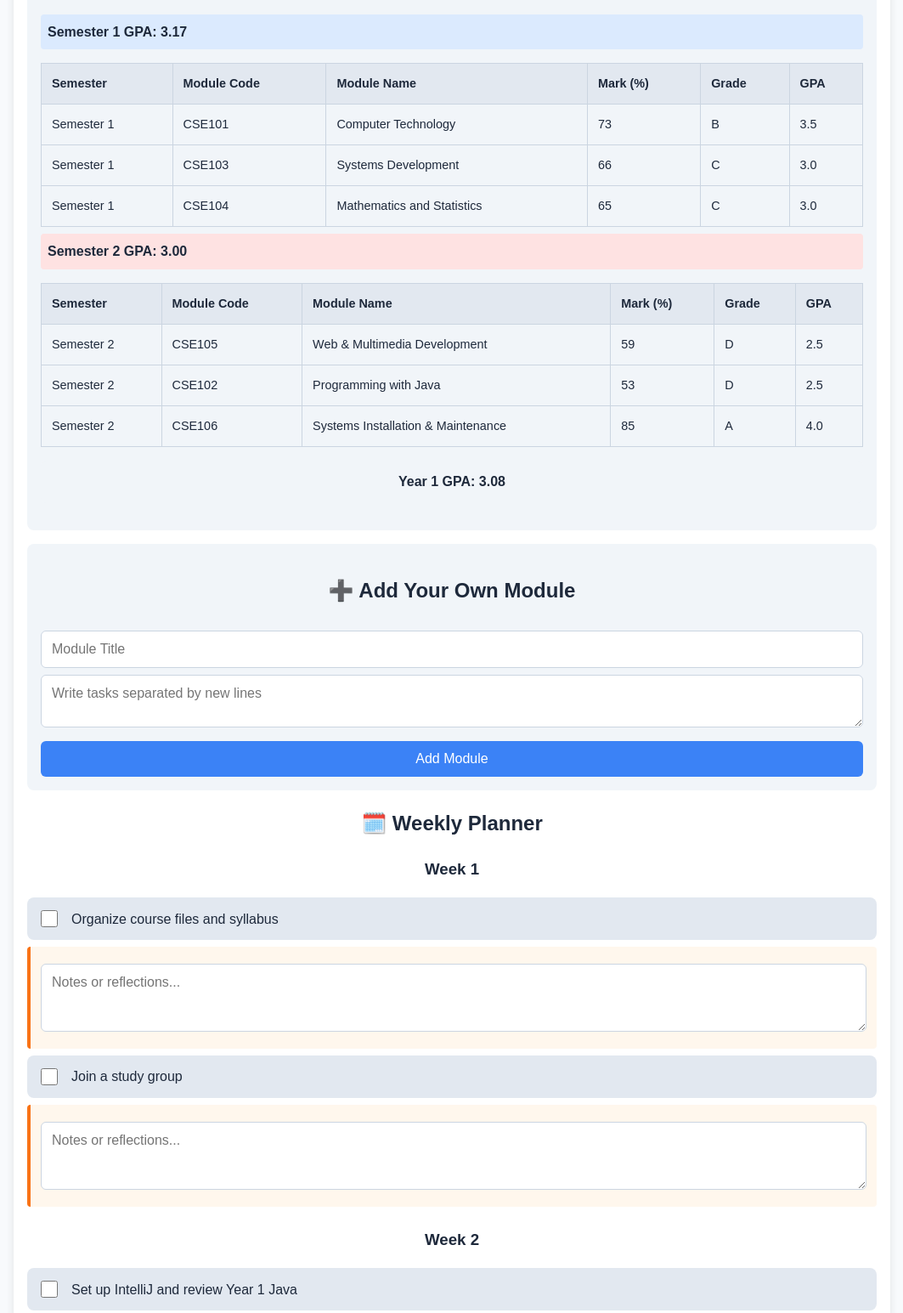
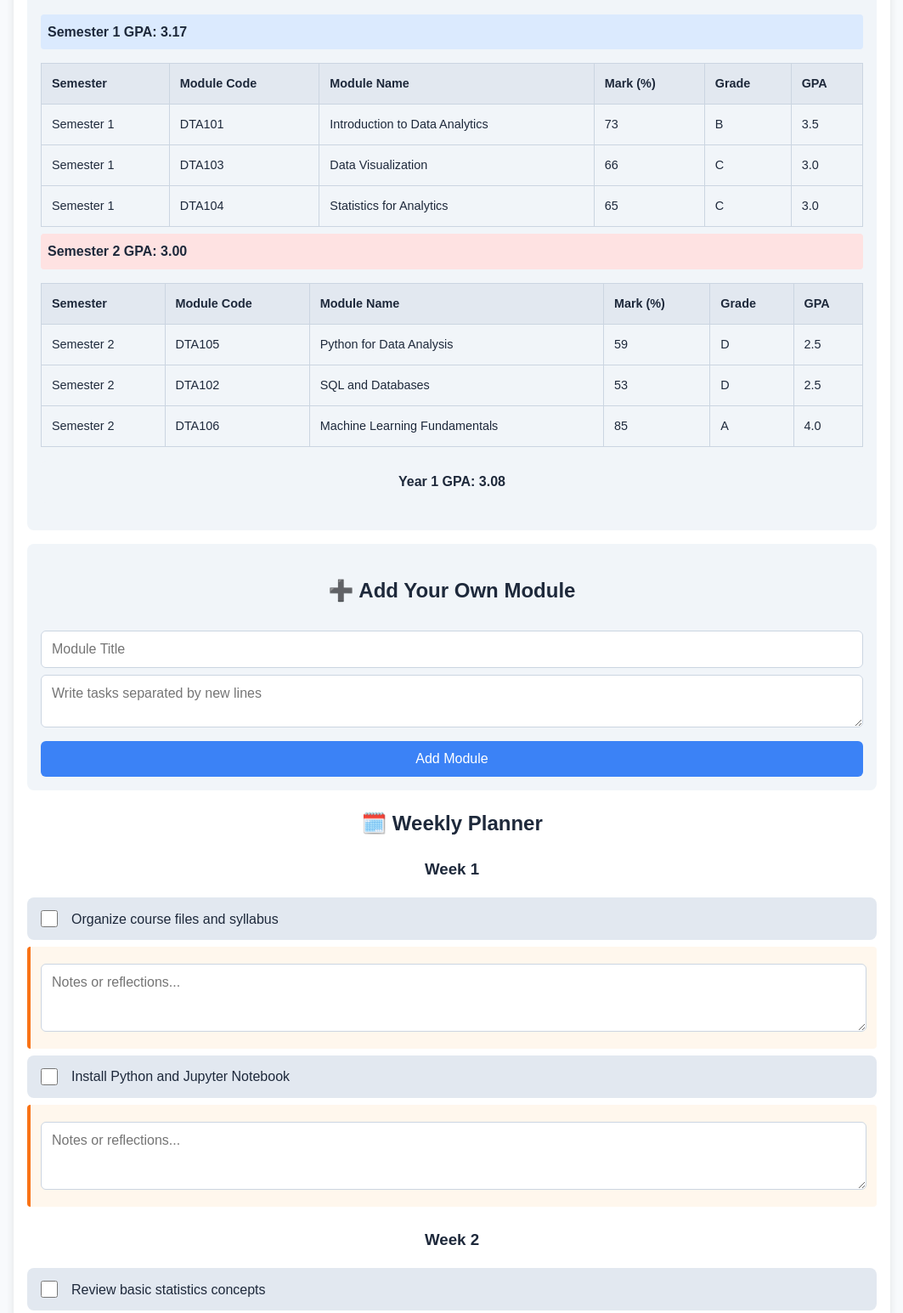
Before and after one commit to Ryan-Mosenyegi/GPA100, a plain HTML site: page index.html in a window 1280 px wide. Shown: the part 550-2095 px from the top of the page at 85% size, without its empty margins (108-1171 px from the left). Drawn offline with Linux system fonts and the light colour scheme.

Commit message:
Update index.html

```diff
--- a/index.html
+++ b/index.html
@@ -261,9 +261,9 @@
           </tr>
         </thead>
         <tbody>
-          <tr><td>Semester 1</td><td>CSE101</td><td>Computer Technology</td><td>73</td><td></td><td></td></tr>
-          <tr><td>Semester 1</td><td>CSE103</td><td>Systems Development</td><td>66</td><td></td><td></td></tr>
-          <tr><td>Semester 1</td><td>CSE104</td><td>Mathematics and Statistics</td><td>65</td><td></td><td></td></tr>
+          <tr><td>Semester 1</td><td>DTA101</td><td>Introduction to Data Analytics</td><td>73</td><td></td><td></td></tr>
+          <tr><td>Semester 1</td><td>DTA103</td><td>Data Visualization</td><td>66</td><td></td><td></td></tr>
+          <tr><td>Semester 1</td><td>DTA104</td><td>Statistics for Analytics</td><td>65</td><td></td><td></td></tr>
         </tbody>
       </table>
 
@@ -280,9 +280,9 @@
           </tr>
         </thead>
         <tbody>
-          <tr><td>Semester 2</td><td>CSE105</td><td>Web & Multimedia Development</td><td>59</td><td></td><td></td></tr>
-          <tr><td>Semester 2</td><td>CSE102</td><td>Programming with Java</td><td>53</td><td></td><td></td></tr>
-          <tr><td>Semester 2</td><td>CSE106</td><td>Systems Installation & Maintenance</td><td>85</td><td></td><td></td></tr>
+          <tr><td>Semester 2</td><td>DTA105</td><td>Python for Data Analysis</td><td>59</td><td></td><td></td></tr>
+          <tr><td>Semester 2</td><td>DTA102</td><td>SQL and Databases</td><td>53</td><td></td><td></td></tr>
+          <tr><td>Semester 2</td><td>DTA106</td><td>Machine Learning Fundamentals</td><td>85</td><td></td><td></td></tr>
         </tbody>
       </table>
 
@@ -304,18 +304,18 @@
   <script>
     const tasks = [
       { week: 1, text: "Organize course files and syllabus" },
-      { week: 1, text: "Join a study group" },
-      { week: 2, text: "Set up IntelliJ and review Year 1 Java" },
-      { week: 3, text: "Start assignments and create a mini Java app" },
-      { week: 4, text: "Submit first draft and expand Java project" },
-      { week: 5, text: "Focus on weakest module and teach a concept" },
-      { week: 6, text: "Take mock tests and submit assignments" },
+      { week: 1, text: "Install Python and Jupyter Notebook" },
+      { week: 2, text: "Review basic statistics concepts" },
+      { week: 3, text: "Practice data cleaning with Pandas" },
+      { week: 4, text: "Create first data visualization" },
+      { week: 5, text: "Learn SQL basics and practice queries" },
+      { week: 6, text: "Work on data analysis project" },
       { week: 7, text: "Start revision and make flashcards" },
-      { week: 8, text: "Finalize assignments and debug code" },
-      { week: 9, text: "Do a full past paper and get feedback" },
-      { week: 10, text: "Revise 3 topics/module and create summaries" },
-      { week: 11, text: "Write timed past papers and fix routine" },
-      { week: 12, text: "Rest, write well, and celebrate" },
+      { week: 8, text: "Practice machine learning concepts" },
+      { week: 9, text: "Complete data analysis case study" },
+      { week: 10, text: "Revise key concepts and formulas" },
+      { week: 11, text: "Practice with past exam questions" },
+      { week: 12, text: "Final review and preparation" },
     ];
 
     const planner = document.getElementById("planner");
```
